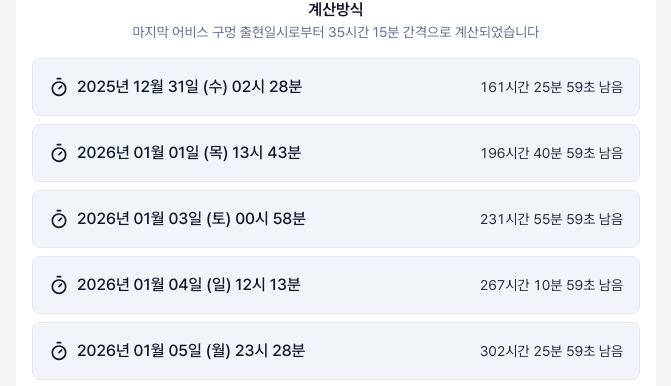
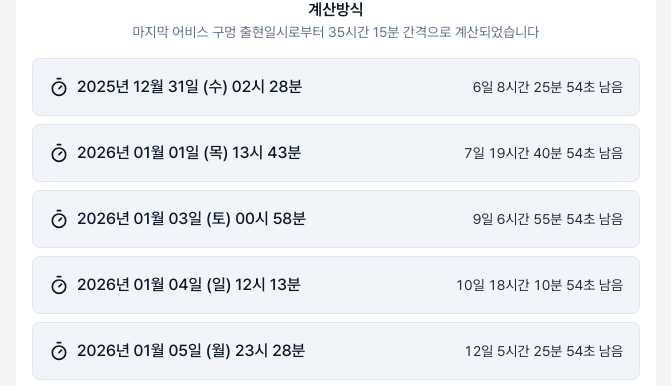
Before and after one commit to ISTP-A/mobiutils, a Next.js app: page /info/abysshole in a window 1280 px wide. Shown: the part 390-776 px from the top of the page, without its empty margins (304-975 px from the left). Built offline with nearby package versions, Linux system fonts and the light colour scheme.

Commit message:
fix: timezone 불일치로 인한 수정 및 재배포

```diff
--- a/feature/abysshole/ui/abysshole-list.tsx
+++ b/feature/abysshole/ui/abysshole-list.tsx
@@ -1,62 +1,103 @@
-import { differenceInSeconds, format } from "date-fns"
-import { Timer } from "lucide-react"
-import { ko } from "date-fns/locale"
+"use client";
+
+import { Timer } from "lucide-react";
+import { useEffect, useMemo, useState } from "react";
+import { formatInTimeZone } from "date-fns-tz";
+import { ko } from "date-fns/locale";
+
+const TZ = "Asia/Seoul";
 
 interface AbyssHoleListProps {
-    times: Date[]
-    lastObserve: Date
+    /** epoch milliseconds */
+    times: number[];
 }
 
-export function AbyssHoleList({
-    times,
-    lastObserve
-}: AbyssHoleListProps) {
+export function AbyssHoleList({ times }: AbyssHoleListProps) {
+    const [nowMs, setNowMs] = useState<number>(() => Date.now());
+    const [mounted, setMounted] = useState(false);
+
+    useEffect(() => {
+        setMounted(true);
+
+        const id = window.setInterval(() => {
+            setNowMs(Date.now());
+        }, 1000);
+
+        return () => window.clearInterval(id);
+    }, []);
+
     return (
         <div>
             <div>
                 <div className="text-center text-accent-foreground py-4">
                     <p className="font-semibold">계산방식</p>
-                    <p className="text-sm text-muted-foreground">마지막 어비스 구멍 출현일시로부터 35시간 15분 간격으로 계산되었습니다</p>
+                    <p className="text-sm text-muted-foreground">
+                        마지막 어비스 구멍 출현일시로부터 35시간 15분 간격으로 계산되었습니다
+                    </p>
                 </div>
             </div>
+
             <ul className="space-y-2">
-                {times.map((d, idx) => (
+                {times.map((ms, idx) => (
                     <li key={idx} className="flex items-center gap-3">
-                        <AbyssHoleTime value={d} lastObserve={lastObserve} />
+                        <AbyssHoleTime valueMs={ms} nowMs={nowMs} mounted={mounted} />
                     </li>
                 ))}
             </ul>
         </div>
-    )
+    );
 }
-
 
 function pad2(n: number) {
     return String(n).padStart(2, "0");
 }
 
-function formatRemain(target: Date, now = new Date()) {
-    const diffSec = differenceInSeconds(target, now);
+function formatRemain(targetMs: number, nowMs: number) {
+    const diffSec = Math.floor((targetMs - nowMs) / 1000);
     const isPast = diffSec < 0;
 
     const abs = Math.abs(diffSec);
-    const hours = Math.floor(abs / 3600);
+
+    const days = Math.floor(abs / 86400);
+    const hours = Math.floor((abs % 86400) / 3600);
     const minutes = Math.floor((abs % 3600) / 60);
     const seconds = abs % 60;
 
-    const text = `${hours}시간 ${pad2(minutes)}분 ${pad2(seconds)}초`;
+    const head = days > 0 ? `${days}일 ${hours}시간` : `${hours}시간`;
+    const text = `${head} ${pad2(minutes)}분 ${pad2(seconds)}초`;
 
     return isPast ? `${text} 지남` : `${text} 남음`;
 }
-function AbyssHoleTime({ value, lastObserve }: { value: Date, lastObserve: Date }) {
-    const remainText = formatRemain(value);
+
+function AbyssHoleTime({
+    valueMs,
+    nowMs,
+    mounted,
+}: {
+    valueMs: number;
+    nowMs: number;
+    mounted: boolean;
+}) {
+    const dateText = useMemo(
+        () =>
+            formatInTimeZone(
+                new Date(valueMs),
+                TZ,
+                "yyyy년 MM월 dd일 (EEE) HH시 mm분",
+                { locale: ko }
+            ),
+        [valueMs]
+    );
+
+    const remainText = mounted ? formatRemain(valueMs, nowMs) : "—";
+
     return (
         <div className="w-full flex max-sm:flex-col items-center justify-between gap-2 border rounded-md p-4 bg-accent text-accent-foreground">
             <div className="flex items-center gap-2">
                 <Timer size={20} />
-                <span className="font-medium">{format(value, "yyyy년 MM월 dd일 (EEE) HH시 mm분", { locale: ko })}</span>
+                <span className="font-medium">{dateText}</span>
             </div>
             <span className="tabular-nums text-sm opacity-90">{remainText}</span>
         </div>
-    )
+    );
 }
--- a/package.json
+++ b/package.json
@@ -19,6 +19,7 @@
     "class-variance-authority": "^0.7.1",
     "clsx": "^2.1.1",
     "date-fns": "^4.1.0",
+    "date-fns-tz": "^3.2.0",
     "lucide-react": "^0.562.0",
     "next": "16.1.1",
     "react": "19.2.3",
--- a/screens/info/abysshole-page.tsx
+++ b/screens/info/abysshole-page.tsx
@@ -1,34 +1,66 @@
 import { AbyssHoleList } from "@/feature/abysshole/ui/abysshole-list";
 import { LayoutContent, LayoutHeader, LayoutInner } from "@/shared/layout/layout";
 import { HeaderDescription, HeaderTitle } from "@/shared/ui/typography";
-import { addMinutes, format, parse } from "date-fns";
+import { addMinutes } from "date-fns";
+import { formatInTimeZone } from "date-fns-tz";
+import { ko } from "date-fns/locale";
+
+const TZ = "Asia/Seoul";
+
+/**
+ * "2025.12.29 15:13:00" -> "2025-12-29T15:13:00+09:00"
+ * 서버(UTC)에서도 동일한 절대시간으로 해석되도록 강제합니다.
+ */
+function kstDate(input: string) {
+    const [datePart, timePart] = input.split(" ");
+    const iso = `${datePart.replaceAll(".", "-")}T${timePart}+09:00`;
+    return new Date(iso);
+}
 
 export function AbyssHolePage() {
-    const lastObserve = parse("2025.12.29 15:13:00", "yyyy.MM.dd HH:mm:ss", new Date());
-    const lastUpdate = parse("2025.12.29 15:13:00", "yyyy.MM.dd HH:mm:ss", new Date());
+    const lastObserve = kstDate("2025.12.29 15:13:00");
+    const lastUpdate = kstDate("2025.12.29 15:13:00");
+
     const stepMinutes = 35 * 60 + 15;
     const nextTimes = Array.from({ length: 10 }, (_, i) =>
-        addMinutes(lastObserve, stepMinutes * (i + 1))
+        addMinutes(lastObserve, stepMinutes * (i + 1)).getTime()
+    );
+
+    const lastUpdateText = formatInTimeZone(
+        lastUpdate,
+        TZ,
+        "yyyy년 MM월 dd일 HH시 mm분",
+        { locale: ko }
+    );
+
+    const lastObserveText = formatInTimeZone(
+        lastObserve,
+        TZ,
+        "yyyy년 MM월 dd일 HH시 mm분",
+        { locale: ko }
     );
 
     return (
         <LayoutInner>
             <LayoutHeader>
                 <HeaderTitle>어비스로 뚫린 검은 구멍 예측시간</HeaderTitle>
-                <HeaderDescription>정확하지 않은 정보로 참고만 부탁드립니다 (마지막 업데이트: {format(lastUpdate, "yyyy년 MM월 dd일 HH시 mm분")})</HeaderDescription>
+                <HeaderDescription>
+                    정확하지 않은 정보로 참고만 부탁드립니다 (마지막 업데이트: {lastUpdateText})
+                </HeaderDescription>
             </LayoutHeader>
+
             <LayoutContent>
                 <div className="p-4 space-y-4 text-center">
                     <div className="flex flex-col">
                         <p>마지막 어비스 구멍 출현 시각</p>
-                        <p><strong className="tabular-nums text-lg">{format(lastObserve, "yyyy년 MM월 dd일 HH시 mm분")}</strong></p>
+                        <p>
+                            <strong className="tabular-nums text-lg">{lastObserveText}</strong>
+                        </p>
                     </div>
                 </div>
-                <AbyssHoleList
-                    times={nextTimes}
-                    lastObserve={lastObserve}
-                />
+
+                <AbyssHoleList times={nextTimes} />
             </LayoutContent>
-        </LayoutInner >
-    )
+        </LayoutInner>
+    );
 }
```
Also changed, not shown: 1 other file (tests, documents, lock files or other folders).
